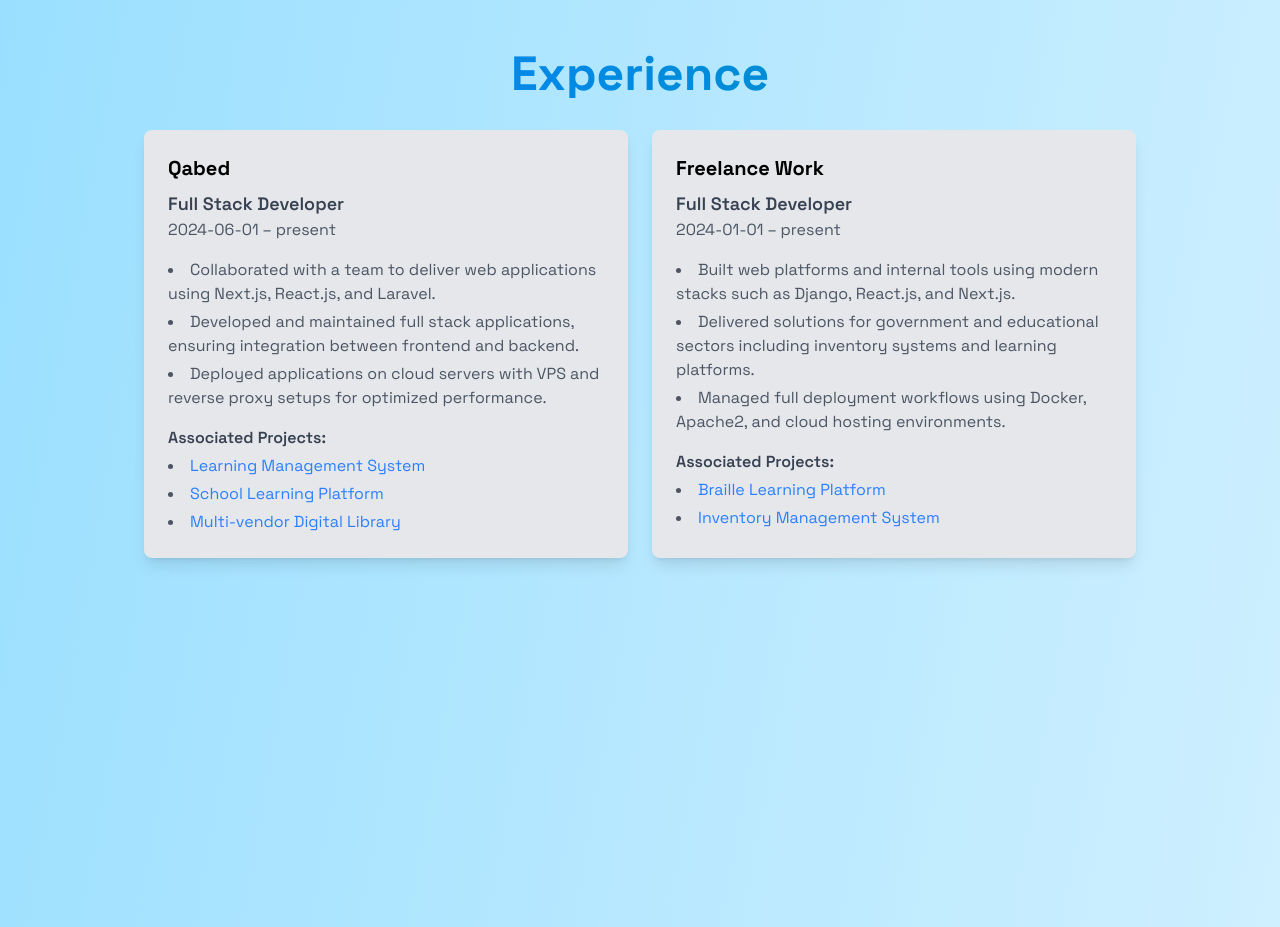
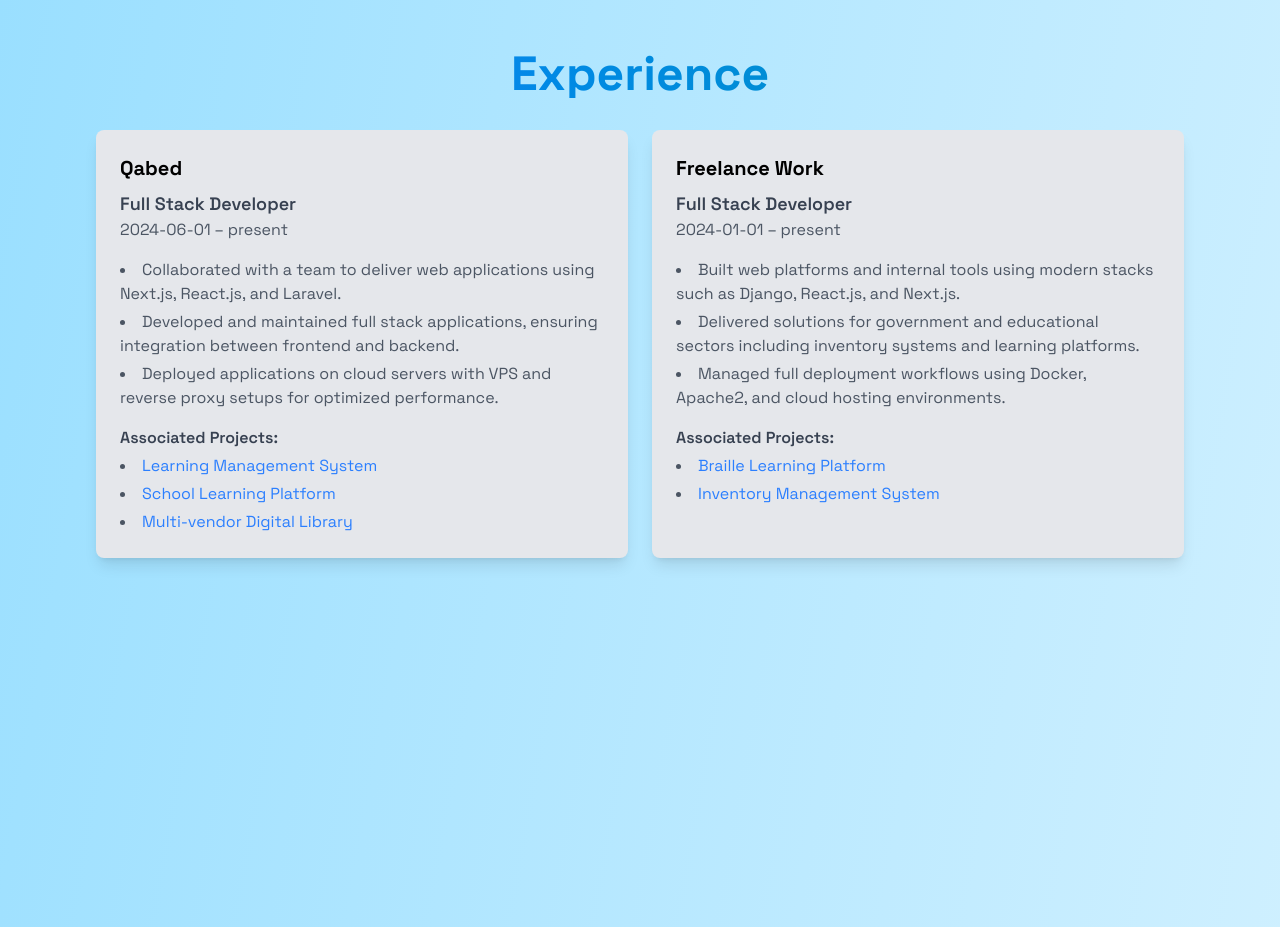
Before and after one commit to MamounMohamed/portfolio, a React (Vite) app: page /#/ in a window 1280 px wide. Shown: the part 880-1807 px from the top of the page. Built offline with nearby package versions, Linux system fonts and the light colour scheme.

Commit message:
adjust name

```diff
--- a/index.html
+++ b/index.html
@@ -10,7 +10,7 @@
   <link rel="preconnect" href="https://fonts.googleapis.com">
   <link rel="preconnect" href="https://fonts.gstatic.com" crossorigin>
   <link href="https://fonts.googleapis.com/css2?family=Space+Grotesk:wght@300..700&display=swap" rel="stylesheet">
-  <title>Mamoun's Portofolio</title>
+  <title>Mamoun's Portfolio</title>
 </head>
 
 <body>
--- a/src/components/LoadingScreen.jsx
+++ b/src/components/LoadingScreen.jsx
@@ -3,7 +3,7 @@
 const darkMode = localStorage.getItem("theme") === "dark";
 export default function LoadingScreen({onComplete}) {
   const [text,setText] = useState("");
-    const fullText = "<Mamoun's Portofolio/>;";
+    const fullText = "<Mamoun's Portfolio/>;";
     useEffect(() => {
         let index = 0;
         const interval = setInterval(() => {
--- a/src/components/sections/Experience.jsx
+++ b/src/components/sections/Experience.jsx
@@ -8,7 +8,7 @@
             <div className="text-center px-4 z-10 max-w-6xl ">
                 <h2 className="text-3xl md:text-5xl font-bold mb-6 leading-right bg-gradient-to-r from-blue-500 to-cyan-600 bg-clip-text text-transparent">Experience</h2>
                 <div className="max-w-6xl mx-auto px-4 m-8">
-                    <div className="grid grid-cols-1  md:grid-cols-2 gap-6 max-w-6xl m-8 px-4">
+                    <div className="grid grid-cols-1  md:grid-cols-2 gap-6 w-full">
                     {experienceData.map((experience, index) => (
                         <ExperienceCard
                             key={index}
--- a/vite.config.js
+++ b/vite.config.js
@@ -3,6 +3,6 @@
 import react from '@vitejs/plugin-react'
 
 export default defineConfig({
-  base: '/Portofolio/',
+  base: '/portfolio/',
   plugins: [react()],
 })
```
